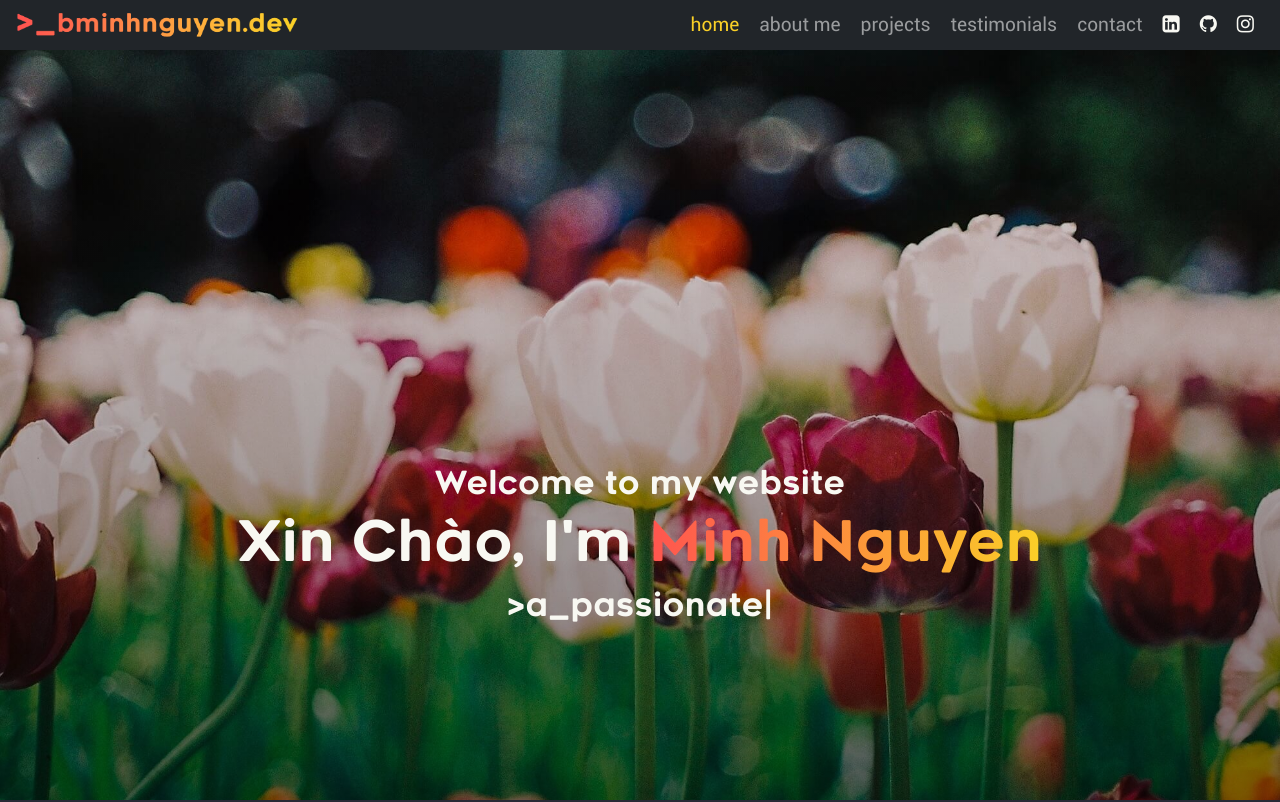
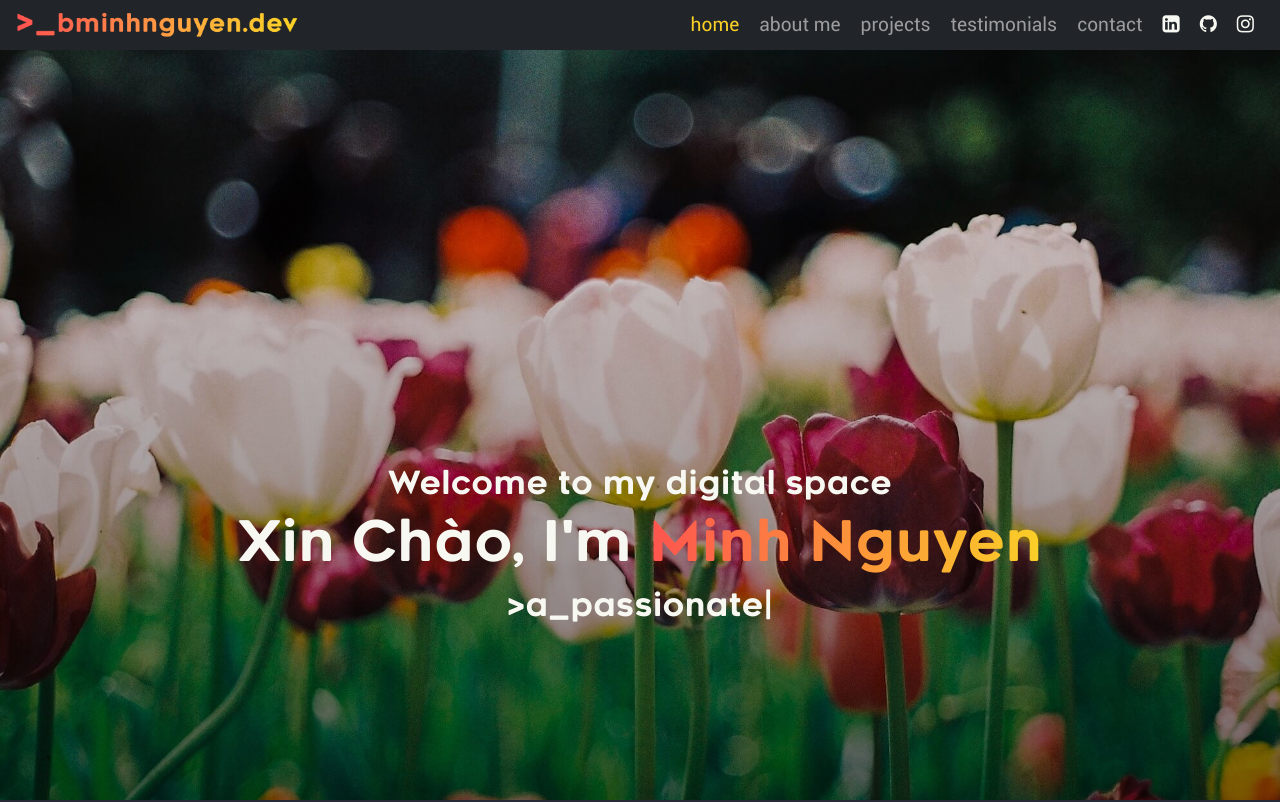
Before and after one commit to MinhMaxx/personal-website-frontend, a React (Create React App) app: page / in a window 1280 px wide. Shown: the top 802 px of the page. Built offline with nearby package versions, Linux system fonts and the light colour scheme; no server answers.

Commit message:
Updated resume and LinkedIn url

```diff
--- a/src/components/Navbar.js
+++ b/src/components/Navbar.js
@@ -165,7 +165,7 @@ const MyNavbar = () => {
         <div className="social-icons">
           {/* LinkedIn Icon with link */}
           <a
-            href="https://www.linkedin.com/in/binh-minh-nguyen1998/"
+            href="https://www.linkedin.com/in/bminhnguyen-dev/"
             target="_blank"
             rel="noopener noreferrer"
             className="nav-link"
--- a/src/views/Contact.js
+++ b/src/views/Contact.js
@@ -138,7 +138,7 @@ const Contact = () => {
               {/* Social media icons */}
               <div className="social-media-icons contact-social-media-icons">
                 <a
-                  href="https://www.linkedin.com/in/binh-minh-nguyen1998/"
+                  href="https://www.linkedin.com/in/bminhnguyen-dev/"
                   target="_blank"
                   rel="noopener noreferrer"
                   className="nav-link"
@@ -164,7 +164,7 @@ const Contact = () => {
               </div>
               {/* Download Resume button */}
               <a
-                href={`/assets/Binh Minh Nguyen - Software Developer (Nov 2024).pdf`}
+                href={`/assets/Binh Minh Nguyen - Software Developer (Feb 2025).pdf`}
                 download
                 className="btn btn-download-resume"
               >
--- a/src/views/Home.js
+++ b/src/views/Home.js
@@ -45,7 +45,7 @@ const Home = () => {
       </div>
       <div className="home-text container">
         <div className="wellcome-text">
-          <h2>Welcome to my website</h2>
+          <h2>Welcome to my digital space</h2>
         </div>
         <h1 class="display-4">
           {/* Displaying a greeting and name with gradient text effect that match my logo*/}
```
Also changed, not shown: 2 other files (tests, documents, lock files or other folders).
